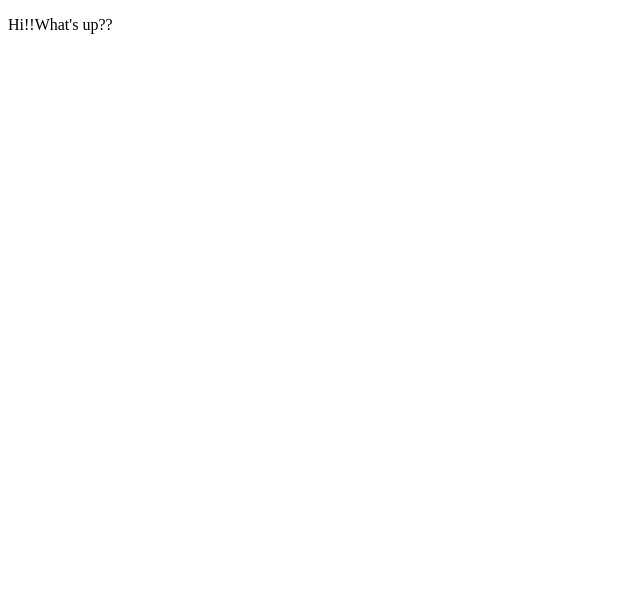
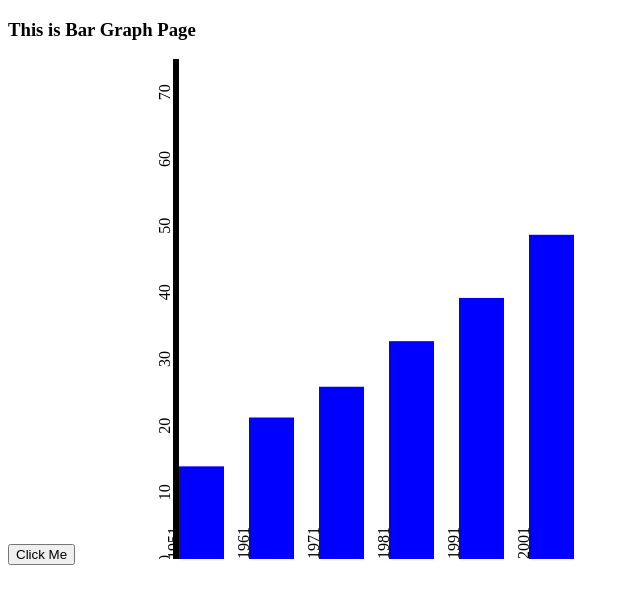
Before and after one commit to RajathaK/D3-project, a plain HTML site: page src/index.html in a window 1280 px wide. Shown: the whole page, without its empty margins (0-640 px from the left). Drawn offline with Linux system fonts and the light colour scheme.

Commit message:
Basic Navigation added

```diff
--- a/src/index.html
+++ b/src/index.html
@@ -1,16 +1,34 @@
 <!doctype html>
 <html>
 <head>
-	<!--<script src="js/lib/dev/jquery-1.11.0.js"></script>-->
+	<script src="js/lib/dev/jquery-1.11.0.js"></script>
 	<!--<script src="js/lib/dev/bootstrap.js"></script>-->
 	<script src="js/lib/prod/d3.v3.min.js"></script>
+	<script src="js/app/BarGraph.js"></script>
+	<script src="js/app/SunburstGraph.js"></script>
 </head>
 <body>
+	<div class="bargraph">
+		<h3>This is Bar Graph Page</h3>
+		<button class="changePage">Click Me</button>
+	</div>
+	<div class="sunBurst" style="display:none;">
+		<h3>This is SunBurst Graph Page</h3>
+		<button class="revertPage">Click Me</button>
+	</div>
 
 
 <script>
 
-d3.select("body").append("p").text("Hi!!What's up??");
+//d3.select("body").append("p").text("Hi!!What's up??");
+$('.changePage').on('click',function(){
+	$('.bargraph').hide();
+	$('.sunBurst').show();
+});
+$('.revertPage').on('click',function(){
+	$('.bargraph').show();
+	$('.sunBurst').hide();
+});
 
 </script>
 
--- a/src/js/app/BarGraph.js
+++ b/src/js/app/BarGraph.js
@@ -1 +1,19 @@
 // Generated by CoffeeScript 1.6.3
+d3.json("data/D3graph.json", function(data) {
+  var canvas, color, widthScale, yaxis;
+  widthScale = d3.scale.linear().domain([0, 75]).range([0, 500]);
+  yaxis = d3.svg.axis().scale(widthScale).orient(["top"]);
+  color = d3.scale.linear().domain([0, 75]).range(["red", "blue"]);
+  canvas = d3.select(".bargraph").append("svg").attr("width", 500).attr("height", 500).append("g").attr("transform", "translate(100,500) rotate(270)");
+  canvas.selectAll("rect").data(data.graphDetails).enter().append("rect").attr("width", function(d) {
+    return d.overall * 5;
+  }).attr("height", 45).attr("y", function(d, i) {
+    return i * 70;
+  }).attr("fill", "blue");
+  canvas.selectAll("text").data(data.graphDetails).enter().append("text").attr("fill", "black").attr("y", function(d, i) {
+    return i * 70;
+  }).text(function(d) {
+    return d.year;
+  });
+  return canvas.append("g").attr("transform", "translate(0,0)").call(yaxis);
+});
```
Also changed, not shown: 1 other file.
